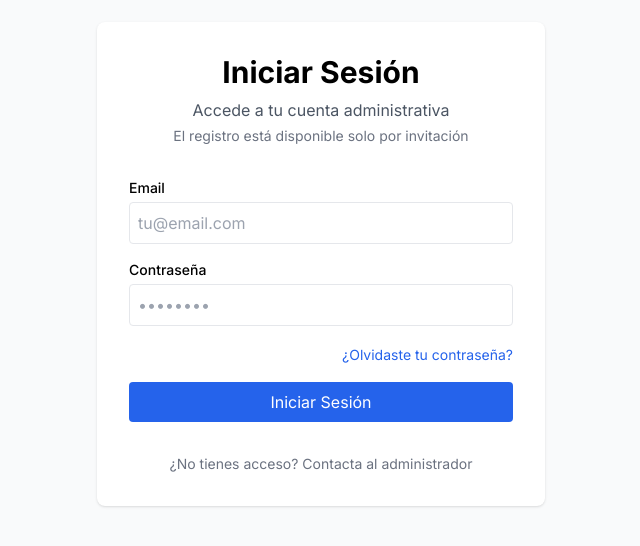
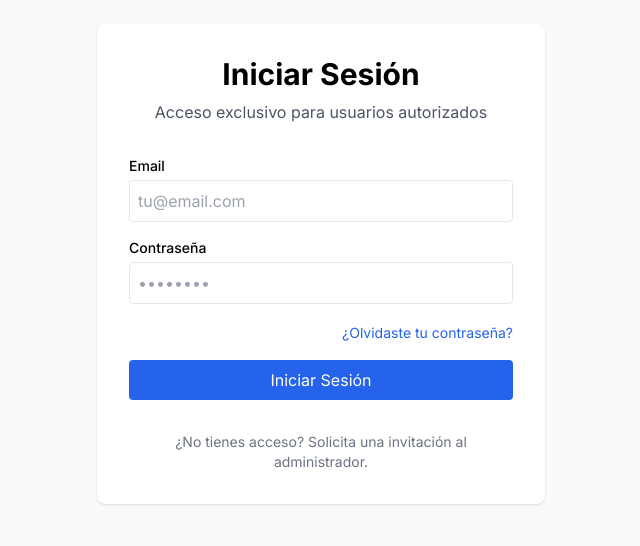
Before and after one commit to roldanronaldd19-debug/login3, a Next.js app: page /login in a window 1280 px wide. Shown: the part 136-682 px from the top of the page, without its empty margins (319-959 px from the left). Built offline with nearby package versions, Linux system fonts and the light colour scheme; no server answers.

Commit message:
Update page.tsx

```diff
--- a/app/login/page.tsx
+++ b/app/login/page.tsx
@@ -7,17 +7,12 @@ export default function LoginPage() {
         <div>
           <h2 className="text-3xl font-bold text-center">Iniciar Sesión</h2>
           <p className="mt-2 text-center text-gray-600">
-            Accede a tu cuenta administrativa
-          </p>
-          <p className="mt-1 text-center text-sm text-gray-500">
-            El registro está disponible solo por invitación
+            Acceso exclusivo para usuarios autorizados
           </p>
         </div>
         <AuthForm mode="login" />
-
-        {/* Quitamos el link a registro */}
         <div className="text-center text-sm text-gray-500">
-          <p>¿No tienes acceso? Contacta al administrador</p>
+          <p>¿No tienes acceso? Solicita una invitación al administrador.</p>
         </div>
       </div>
     </div>
```
